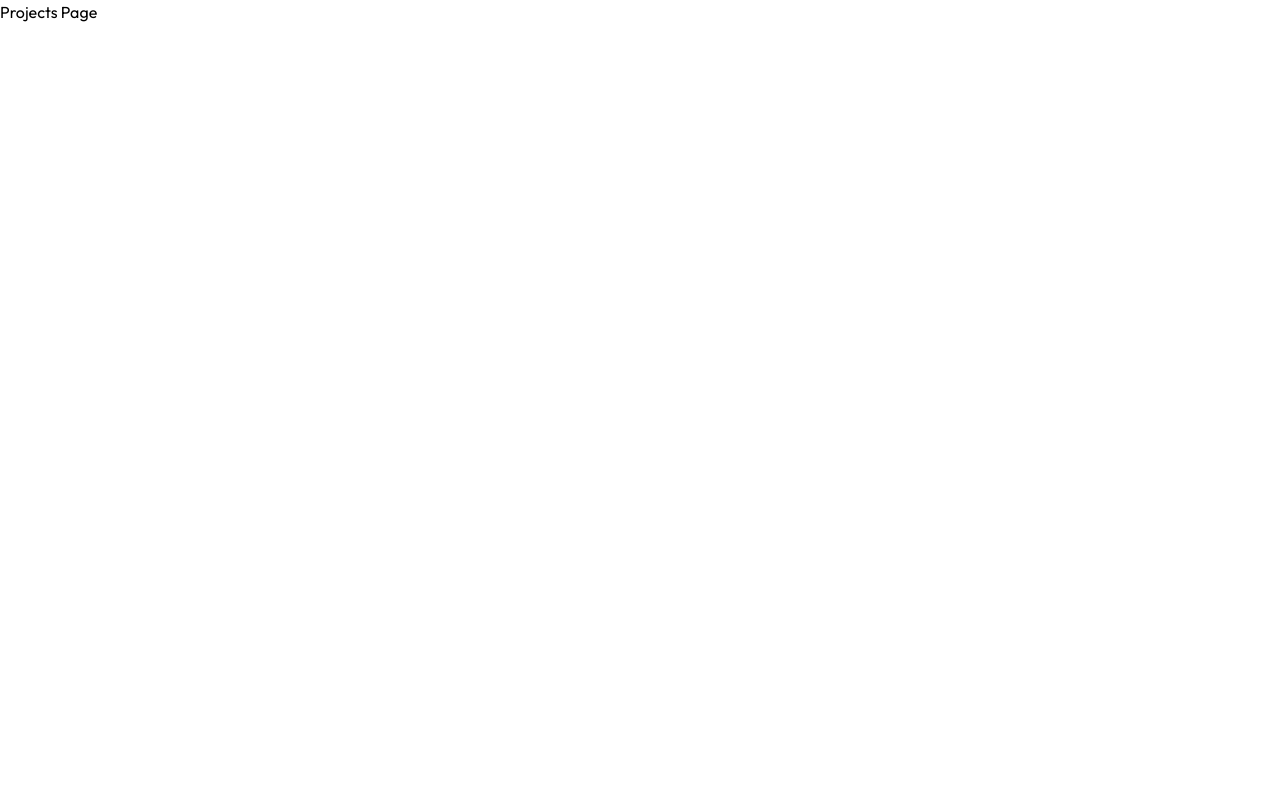
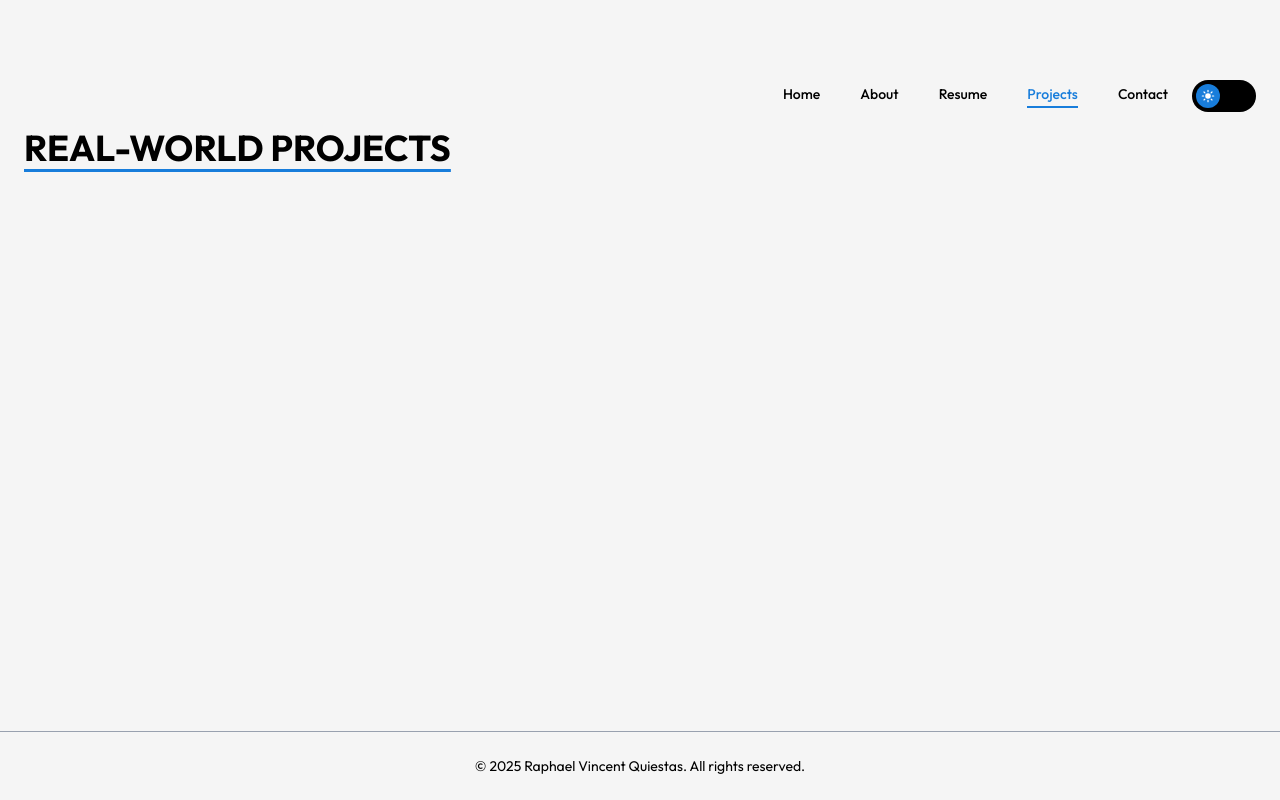
Before and after one commit to rvquiestas/my-portfolio, a React (Vite) app in the folder frontend/: page /projects in a window 1280 px wide. Built offline with nearby package versions, Linux system fonts and the light colour scheme; the HTML template or start-up script is replaced by a standard one.

Commit message:
Update Title.jsx
+ Change font-size in desktop view

+ Remove unnecessary text2

```diff
--- a/frontend/src/components/Navbar.jsx
+++ b/frontend/src/components/Navbar.jsx
@@ -11,7 +11,7 @@ const Navbar = ({ currentPage = "Home" }) => {
     { name: "Home", path: "/" },
     { name: "About", path: "/about" },
     { name: "Resume", path: "/resume" },
-    { name: "Projects", path: "/" },
+    { name: "Projects", path: "/projects" },
     { name: "Contact", path: "/" },
   ];
 
--- a/frontend/src/components/Title.jsx
+++ b/frontend/src/components/Title.jsx
@@ -1,9 +1,8 @@
-import React from 'react'
 
-const Title = ({text1,text2}) => {
+const Title = ({text1,}) => {
   return (
     <div className='inline-flex gap-2 items-center mb-3 uppercase'>
-      <p className='text-primary text-4xl xl:text-5xl font-bold underline decoration-secondary underline-offset-8'>{text1} <span className='text-primary font-bold underline decoration-secondary'>{text2}</span></p>
+      <p className='text-primary text-2xl xl:text-4xl font-bold underline decoration-secondary underline-offset-8'>{text1}</p>
     </div>
   )
 }
--- a/frontend/src/pages/About.jsx
+++ b/frontend/src/pages/About.jsx
@@ -38,7 +38,7 @@ const About = () => {
 
                   {/* Right Side - Content */}
                   <div className='flex-1 space-y-6'>
-                    <Title text1={"About"} text2={"Me"} />
+                    <Title text1={"About Me"} />
 
                     <div className='space-y-4'>
                       <h2 className='text-secondary font-semibold text-xl lg:text-2xl'>
--- a/frontend/src/pages/Projects.jsx
+++ b/frontend/src/pages/Projects.jsx
@@ -1,10 +1,37 @@
-import React from 'react'
+import { useEffect } from 'react'
+import PageTransition from '../components/PageTransition';
+import { ThemeProvider } from '../Context/ThemeContext';
+import Navbar from '../components/Navbar';
+import Container from '../components/Container';
+import Footer from '../components/Footer';
+import Title from '../components/Title';
 
 const Projects = () => {
+  useEffect(() => {
+    document.body.classList.add("bg-bg");
+
+    return () => {
+      document.body.classList.remove("bg-bg");
+    };
+  }, []);
+
   return (
-    <div>
-      <h1>Projects Page</h1>
-    </div>
+    <PageTransition key="projects-content">
+      <ThemeProvider>
+        <div className="min-h-screen flex flex-col">
+          <Navbar currentPage='Projects'/>
+
+          <section className="grow">
+            <Container>
+            <main>
+              <Title text1={"Real-World Projects"} />
+            </main>
+            </Container>
+          </section>
+          <Footer />
+        </div>
+      </ThemeProvider>
+    </PageTransition>
   )
 }
 
--- a/frontend/src/pages/Resume.jsx
+++ b/frontend/src/pages/Resume.jsx
@@ -43,7 +43,7 @@ const Resume = () => {
               <main>
                 {/* Header Section with Title and Buttons */}
                 <div className="flex flex-col sm:flex-row sm:items-start sm:justify-between gap-4 sm:gap-6 mb-8 sm:mb-4 sm:mt-8 md:mt-12 min-h-[10vh]">
-                  <Title text1={"Resume"} text2={""} />
+                  <Title text1={"Resume"} />
 
                   {/* Buttons Container */}
                   <div className='flex flex-col sm:flex-row gap-2 sm:gap-3 w-full sm:w-auto'>
```
